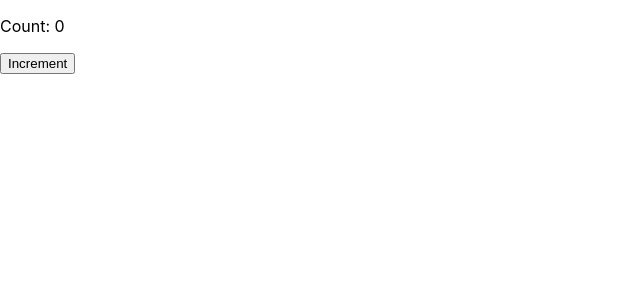
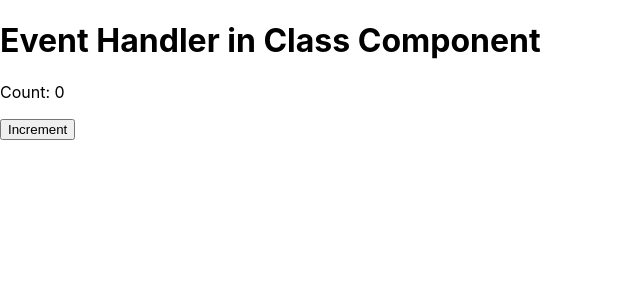
Before and after one commit to krishansharma11/30DaysOfReact, a React (Create React App) app in the folder react_course/: page / in a window 1280 px wide. Shown: the top 300 px of the page, without its empty margins (0-640 px from the left). Built offline with nearby package versions, Linux system fonts and the light colour scheme.

Commit message:
add title

```diff
--- a/react_course/src/App.js
+++ b/react_course/src/App.js
@@ -13,6 +13,7 @@ class App extends React.Component {
   render() {
     return (
       <div>
+        <h1>Event Handler in Class Component</h1>
         <p>Count: {this.state.count}</p>
         <button onClick={this.handleClick}>Increment</button>
       </div>
```
